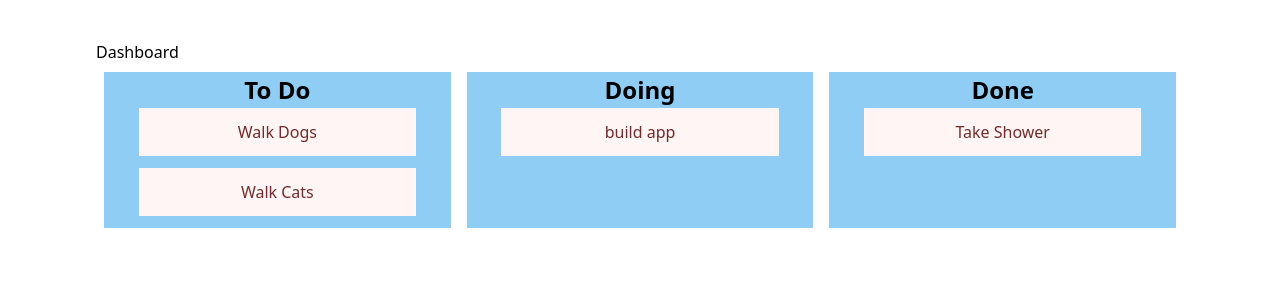
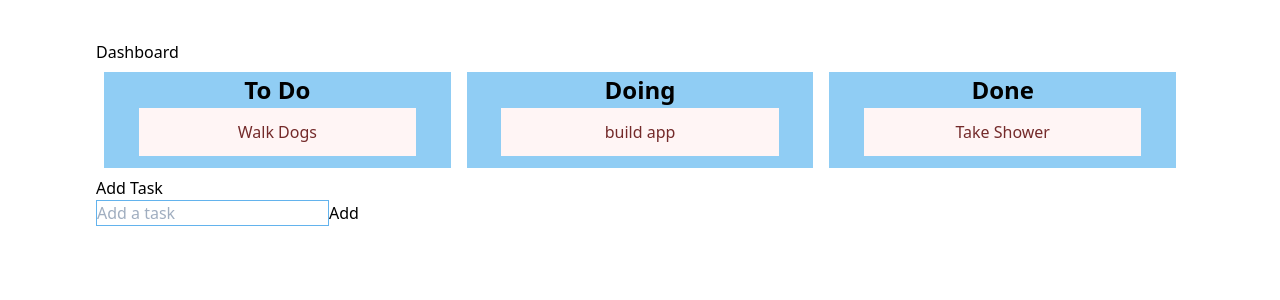
Before and after one commit to tahoeRobbo/fs-dnd-kanban, a React app: page / in a window 1280 px wide. Shown: the top 300 px of the page. Built offline with nearby package versions, Linux system fonts and the light colour scheme.

Commit message:
changed data structure back to array of objects, changed reducer fn to use map and match on task id

```diff
--- /dev/null
+++ b/src/app/components/AddTodo.js
@@ -0,0 +1,28 @@
+import React from 'react'
+
+function AddTodo () {
+  const [text, setText] = React.useState('')
+  const handleInputChange = (e) => {
+    e.preventDefault
+
+    setText(e.target.value)
+  }
+
+  function handleSubmit(){}
+  return (
+    <>
+      <h2>Add Task</h2>
+      <input
+        value={text}
+        onChange={handleInputChange}
+        placeholder='Add a task'
+        type='text'
+        name='task'
+        className='border border-blue-400'
+      />
+      <button onClick={handleSubmit}>Add</button>
+    </>
+  )
+}
+
+export default AddTodo
--- a/src/app/components/Dashboard.js
+++ b/src/app/components/Dashboard.js
@@ -2,13 +2,10 @@ import React from 'react'
 import { useSelector } from 'react-redux'
 
 import Group from './Group'
+import AddTodo from './AddTodo'
 
 function Dashboard () {
-  const groups = useSelector( state => {
-    const groupKeys = Object.keys(state.groups)
-
-    return groupKeys.map((key) => state.groups[key])
-  })
+  const { groups } = useSelector(store => store)
 
   return (
     <>
@@ -18,6 +15,7 @@ function Dashboard () {
           <Group key={group.id} group={group} />
         ))}
       </div>
+      <AddTodo />
     </>
   )
 }
--- a/src/app/components/Group.js
+++ b/src/app/components/Group.js
@@ -7,15 +7,10 @@ import Task from './Task'
 
 function Group ({ group }) {
   const { name, id } = group
-  const tasksInGroup = useSelector( store => {
-    // return store.tasks.filter((task) => task.group === id)
-    const taskKeys = Object.keys(store.tasks)
-    return taskKeys.map((key) => store.tasks[key])
-      .filter((task) => task.group === id)
-  })
-
+  const {tasks} = useSelector(store => store)
   const dispatch = useDispatch()
 
+  const tasksInGroup = tasks.filter((task) => task.group === id)
 
   const handleDragOver = (e) => {
     e.preventDefault()
@@ -23,8 +18,6 @@ function Group ({ group }) {
 
   const handleDrop = (e) => {
     const id = e.dataTransfer.getData('id')
-    console.log('task from handleDrop', id)
-    console.log('group.id', group.id)
     dispatch(updateTaskGroup(id, group.id))
   }
 
--- a/src/app/reducers/tasks-reducer.js
+++ b/src/app/reducers/tasks-reducer.js
@@ -4,13 +4,11 @@ import { UPDATE_TASK_GROUP } from '../actions/tasks-actions'
 export default function tasksReducer (state = defaultState.tasks, action) {
   switch (action.type) {
     case UPDATE_TASK_GROUP:
-      return {
-        ...state,
-        [action.taskId]: {
-          ...state[action.taskId],
-          group: action.groupId
-        }
-      }
+      return state.map((task) => {
+        return task.id !== action.taskId
+          ? task
+          : Object.assign({}, task, {group: action.groupId})
+      })
     default:
       return state
   }
--- a/src/server/defaultState.js
+++ b/src/server/defaultState.js
@@ -1,63 +1,57 @@
 export const defaultState = {
-  users: {
-    'U1': {
+  users: [
+    {
       name: 'Rob',
       id: 'U1'
     }
-  },
-  groups: {
-    'G1': {
+  ],
+  groups: [
+    {
       name: 'To Do',
       id: 'G1',
       owner: 'U1'
     },
-    'G2': {
+    {
       name: 'Doing',
       id: 'G2',
       owner: 'U1'
     },
-    'G3': {
+    {
       name: 'Done',
       id: 'G3',
       owner: 'U1'
     }
-  },
-  tasks: {
-   'T1': {
+
+  ],
+  tasks: [
+    {
       name: 'Walk Dogs',
       id: 'T1',
       group: 'G1',
       owner: 'U1',
       isComplete: false
     },
-   'T4': {
-      name: 'Walk Cats',
-      id: 'T4',
-      group: 'G1',
-      owner: 'U1',
-      isComplete: false
-    },
-   'T2': {
+    {
       name: 'build app',
       id: 'T2',
       group: 'G2',
       owner: 'U1',
       isComplete: false
     },
-   'T3': {
+    {
       name: 'Take Shower',
       id: 'T3',
       group: 'G3',
       owner: 'U1',
       isComplete: false
     }
-  },
-  comments: {
-    'C1': {
+  ],
+  comments: [
+    {
       id: 'C1',
       owner: 'U1',
       task: 'T1',
       content: 'Doggies gotta poopies'
     }
-  }
+  ]
 }
```
